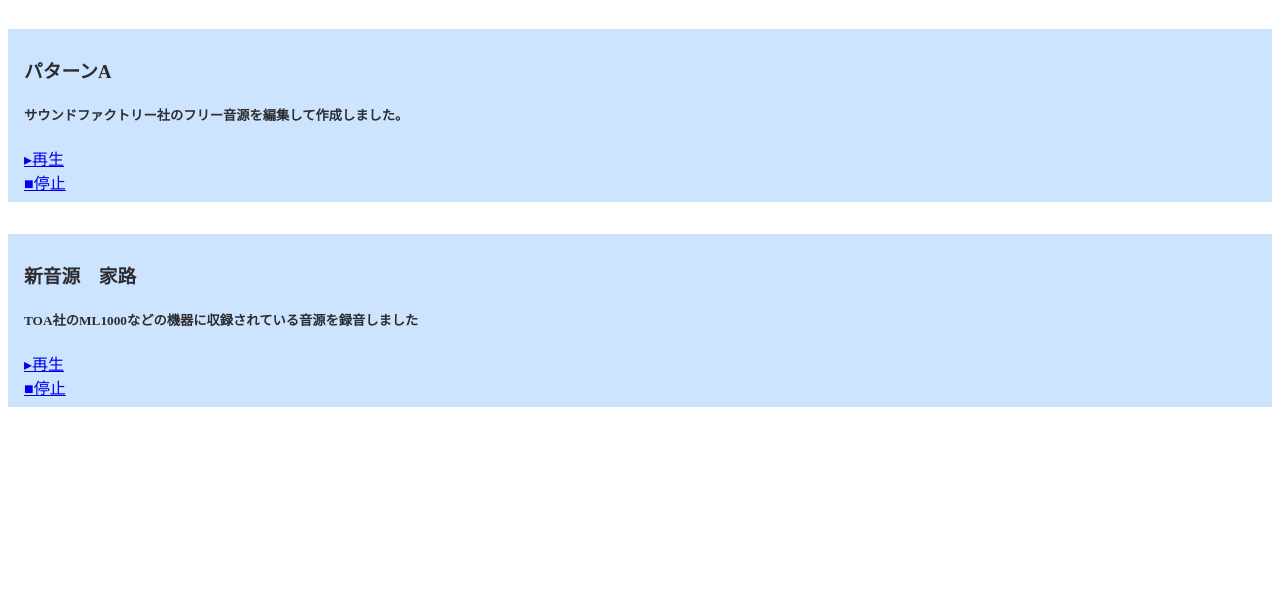
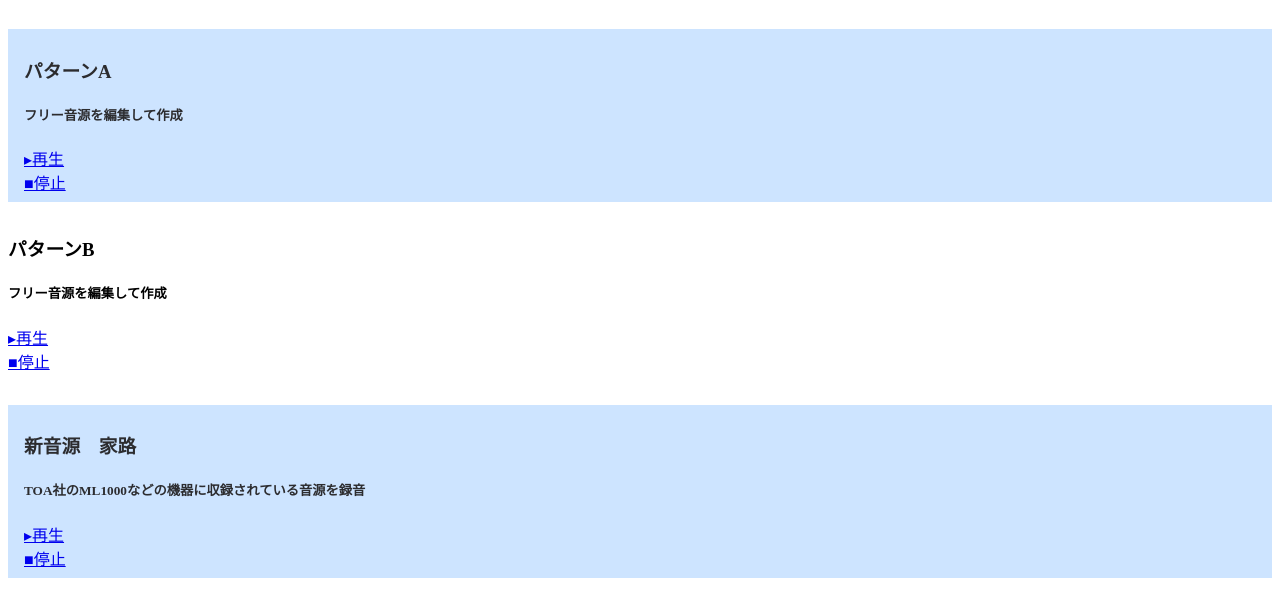
Before and after one commit to tem-rapi-185/announcehelper, a plain HTML site: page index.html in a window 1280 px wide. Shown: the part 98-714 px from the top of the page. Drawn offline with Linux system fonts and the light colour scheme.

Commit message:
Update index.html

```diff
--- a/index.html
+++ b/index.html
@@ -51,7 +51,11 @@ alert('放送機器との接続を行ってください。');
       audioElem.src = "sound/gohome.mp3";
       audioElem.play();
     }
-
+  function PlaySoundC() {
+      audioElem = new Audio();
+      audioElem.src = "sound/BGM-P-B 1 - 2022:04:03 22.43.m4a"
+     audioElem.play();
+    }
 
   </script>
 </head>
@@ -62,13 +66,20 @@ alert('放送機器との接続を行ってください。');
 <div class="box3">
 
   <h3>パターンA</h3>
-<h5>サウンドファクトリー社のフリー音源を編集して作成しました。</h5>
+<h5>フリー音源を編集して作成</h5>
 <a href="javascript:void(0);" onclick="PlaySoundA();">▸再生</a><br/>
 <a href="javascript:void(0);" onclick="StopSound();">■停止</a><br />
 </div>
+
+  <h3>パターンB</h3>
+<h5>フリー音源を編集して作成</h5>
+<a href="javascript:void(0);" onclick="PlaySoundC();">▸再生</a><br/>
+<a href="javascript:void(0);" onclick="StopSound();">■停止</a><br />
+</div>
+
 <div class="box3">
 <h3>新音源　家路</h3>
-<h5>TOA社のML1000などの機器に収録されている音源を録音しました</h5>
+<h5>TOA社のML1000などの機器に収録されている音源を録音</h5>
 <a href="javascript:void(0);" onclick="PlaySoundB();">▸再生</a><br/>
 <a href="javascript:void(0);" onclick="StopSound();">■停止</a><br />
 
```
